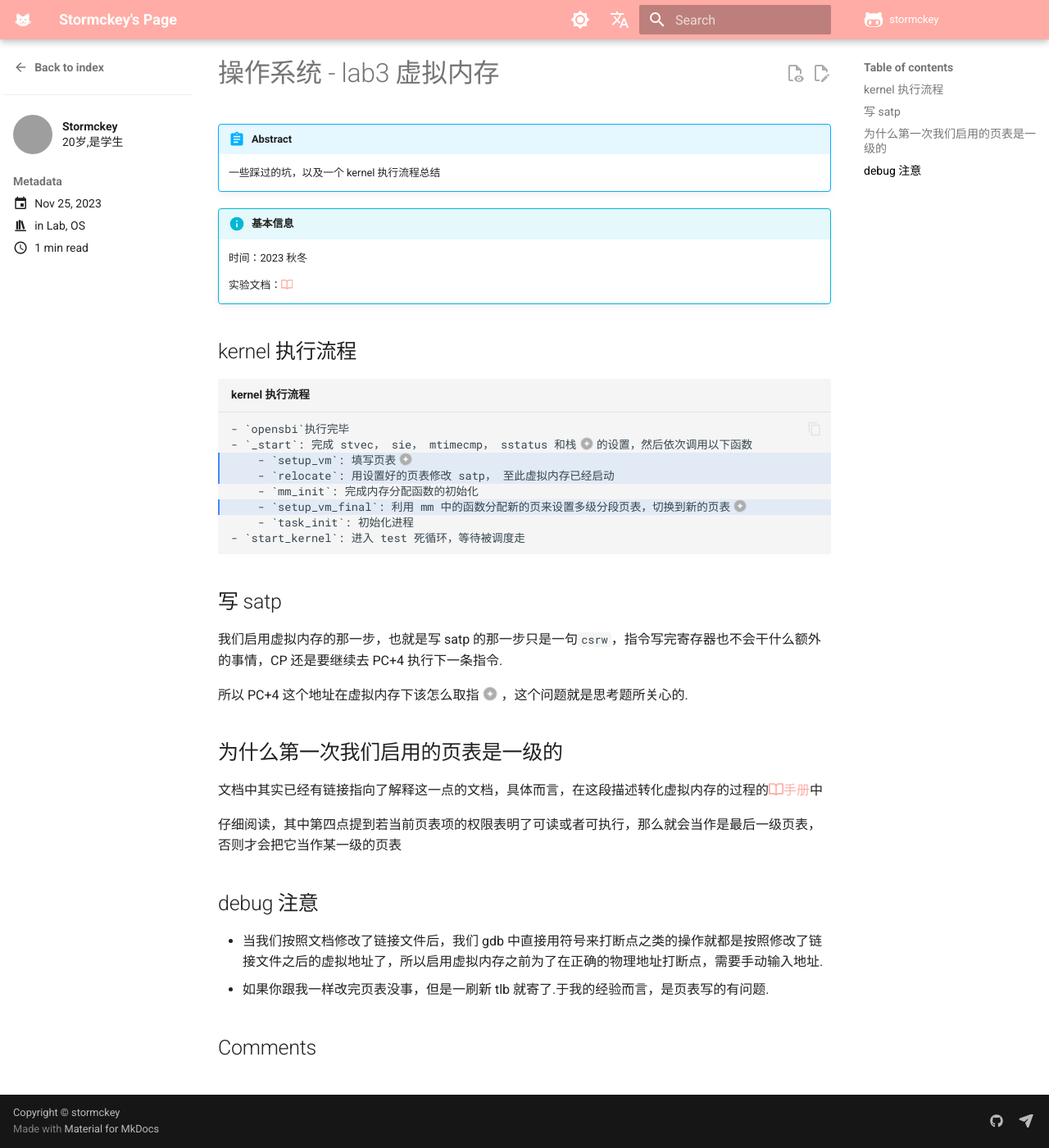
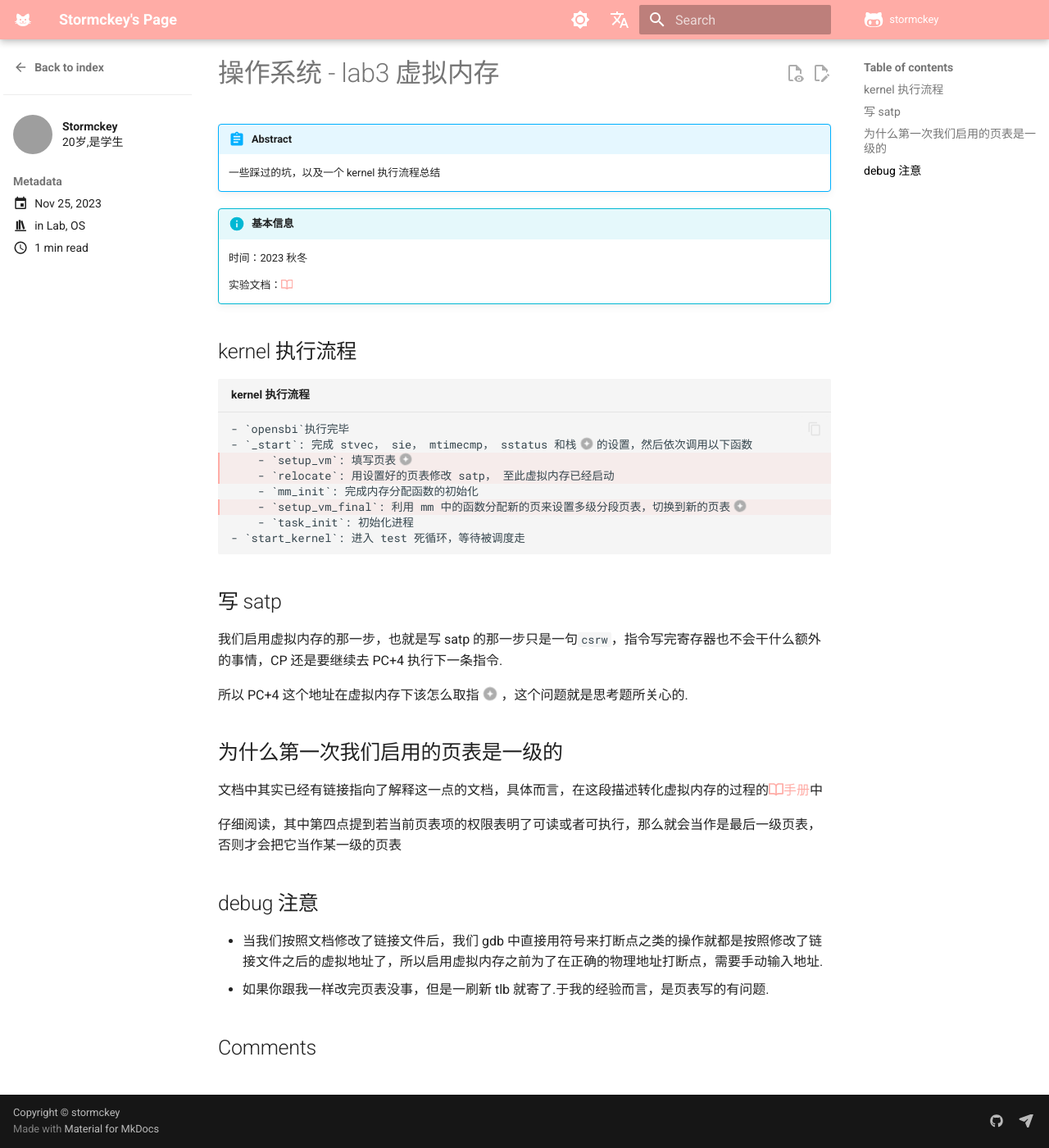
Before and after one commit to stormckey/stormckey.github.io, an MkDocs documentation site: the page built from docs/blog/posts/OS_lab3.md, in a window 1280 px wide and 1400 px high, scrolled down 77 px. Shown: the whole window at 82% size. Built offline with MkDocs 1.6.1 and Material for MkDocs 9.7.7, drawn with Linux system fonts in a browser that asks for light colours; comment, search, counter and statistics services are not loaded; grey boxes are pictures that could not be loaded.

Commit message:
change code hl color

```diff
--- a/docs/css/extra.css
+++ b/docs/css/extra.css
@@ -1,5 +1,6 @@
 [data-md-color-primary=P] {
     --md-primary-fg-color:  #FFACA6;
+    --md-primary-fg-color-light: #FFACA620;
 }
 [data-md-color-accent=P] {
   --md-accent-fg-color: #FFACA6;
@@ -128,6 +129,14 @@ span.hll {
   width: 150%;
 }
 
+.highlight .hll{
+  box-shadow: 2px 0 0 0 var(--md-primary-fg-color) inset;
+  background-color: var(--md-primary-fg-color-light);
+}
+:root > * {
+
+}
+
 /*see https://xuan-insr.github.io/%E6%9D%82%E9%A1%B9/%E5%8D%9A%E5%AE%A2%E6%90%AD%E5%BB%BA%E8%AE%B0%E5%BD%95/#%E8%A7%A3%E5%86%B3%E5%85%AC%E5%BC%8F%E5%B8%A6%E7%BA%B5%E5%90%91%E6%BB%9A%E5%8A%A8%E6%9D%A1%E7%9A%84%E9%97%AE%E9%A2%98*/
 .md-typeset div.arithmatex {
   overflow-y: hidden;
```
